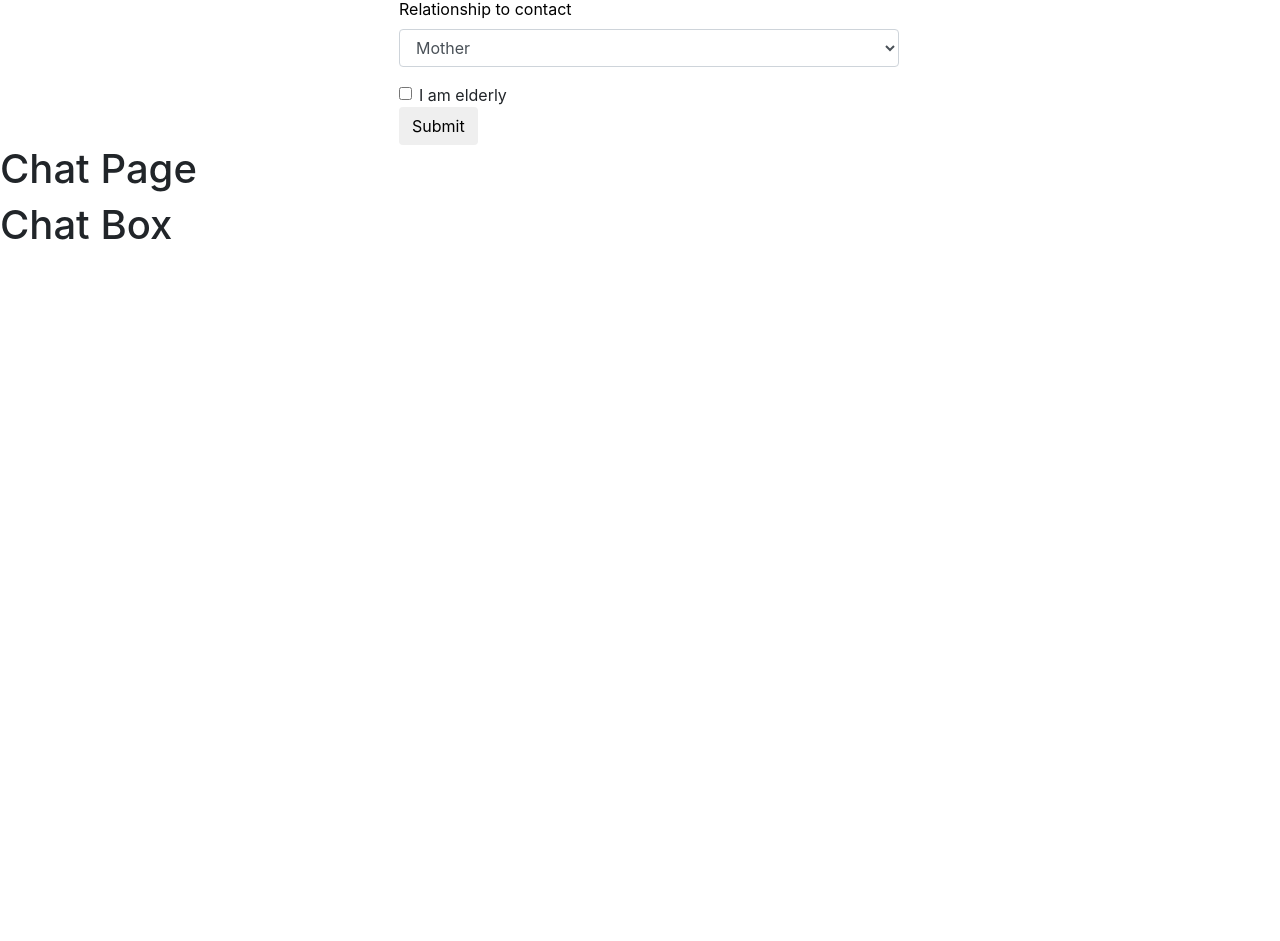
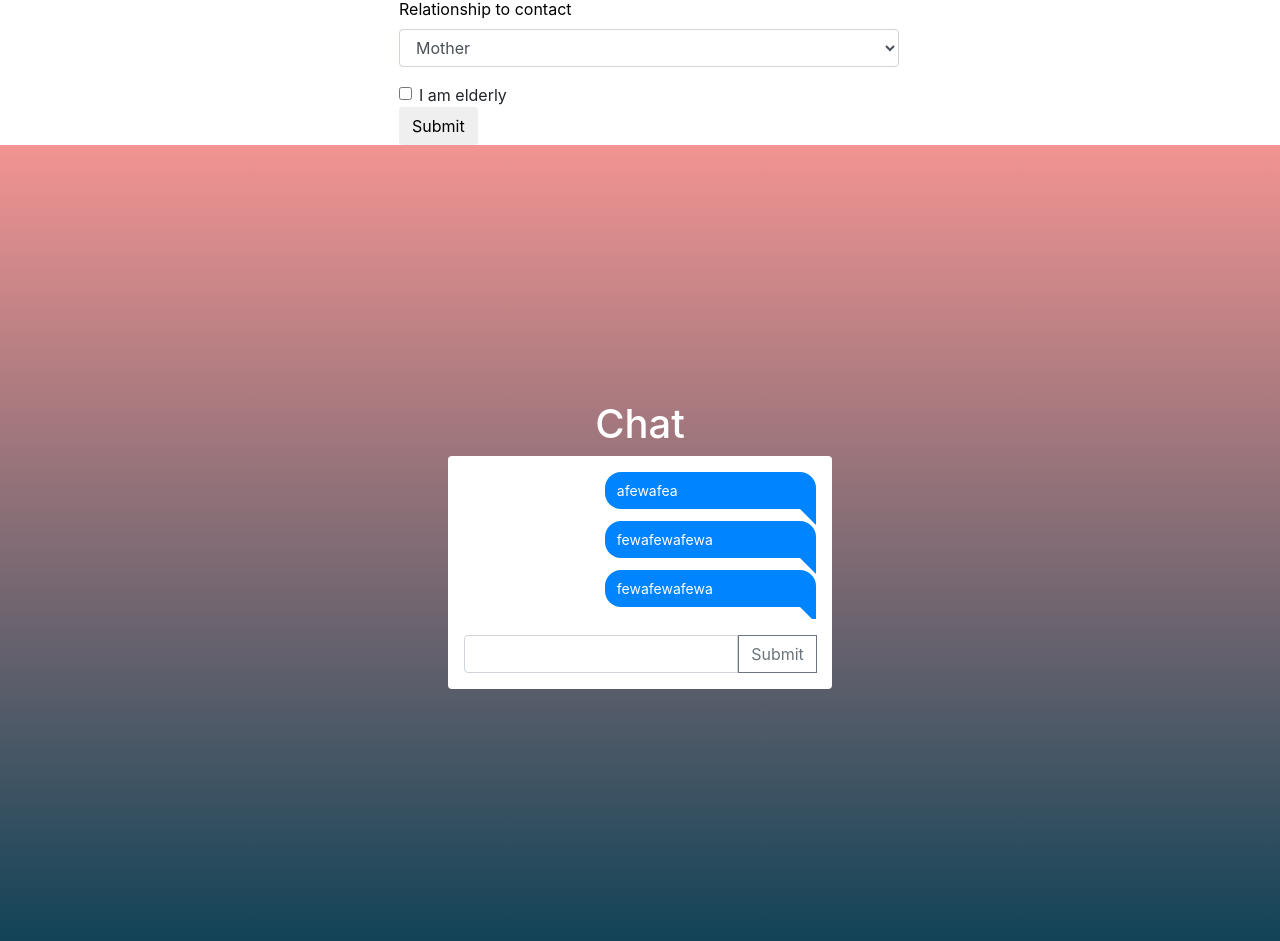
Before and after one commit to miisaka/emobot, an Angular app in the folder app/static/: page / in a window 1280 px wide. Shown: the part 713-1654 px from the top of the page. Before the commit the page ends 970 px from the top, so only its background shows below. Built offline with nearby package versions, Linux system fonts and the light colour scheme.

Commit message:
add style chat bot

```diff
--- /dev/null
+++ b/app/static/src/app/chat/components/chat-page/chat-page.component.scss
@@ -0,0 +1,23 @@
+:host {
+  display: block;
+}
+.chat-page {
+  min-height: 100vh;
+  display: flex;
+  align-items: center;
+  background: #114357; /* fallback for old browsers */
+  background: -webkit-linear-gradient(to top, #114357, #f29492); /* Chrome 10-25, Safari 5.1-6 */
+  background: linear-gradient(to top, #114357, #f29492); /* W3C, IE 10+/ Edge, Firefox 16+, Chrome 26+, Opera 12+, Safari 7+ */
+}
+.chat-box {
+  max-width: 460px;
+  margin-right: auto;
+  margin-left: auto;
+  color: white;
+}
+.chat {
+  color: black;
+  padding: 1rem;
+  border-radius: .25rem;
+  background-color: white;
+}
--- a/app/static/src/app/chat/components/chat-page/chat-page.component.ts
+++ b/app/static/src/app/chat/components/chat-page/chat-page.component.ts
@@ -4,13 +4,15 @@ import { Component } from "@angular/core";
   selector: 'chat-page',
   template: `
     <div class="chat-page">
-      <h1>Chat Page</h1>
-      <chat></chat>
+      <div class="chat-box">
+        <div class="text-center">
+          <h1>Chat</h1>
+        </div>
+        <chat class="chat"></chat>
+      </div>
     </div>
   `,
-  styles: [`
-
-  `]
+  styleUrls: ['./chat-page.component.scss']
 })
 export class ChatPageComponent {
 
--- /dev/null
+++ b/app/static/src/app/chat/containers/chat/chat.component.scss
@@ -0,0 +1,57 @@
+:host {
+  display: block;
+}
+
+$message-tip: .5rem;
+
+.message-wrapper {
+  padding-bottom: 1rem;
+}
+.message-container {
+  max-height: 480px;
+  overflow-y: scroll;
+}
+
+.message-list {
+
+}
+
+.message-item {
+  background-color: #0084ff;
+  padding: .5rem .75rem;
+  color: white;
+  font-size: .875rem;
+  border-radius: 1rem;
+  max-width: 60%;
+  margin-bottom: .75rem;
+  position: relative;
+
+  &:before {
+    content: " ";
+    height: $message-tip;
+    width: $message-tip;
+    border: solid $message-tip #0084ff;
+    position: absolute;
+    bottom: -$message-tip * 2;
+    border-bottom: solid $message-tip transparent;
+  }
+}
+.message-item-left {
+  border-bottom-left-radius: 0;
+  background: #585858;
+  &:before {
+    border-color: #585858;
+    left: 0;
+    border-right: solid $message-tip transparent;
+    border-bottom-color: transparent;
+  }
+}
+.message-item-right {
+  margin-left: auto;
+  border-bottom-right-radius: 0;
+
+  &:before {
+    right: 0;
+    border-left: solid $message-tip transparent;
+  }
+}
--- a/app/static/src/app/chat/containers/chat/chat.component.ts
+++ b/app/static/src/app/chat/containers/chat/chat.component.ts
@@ -3,12 +3,28 @@ import { Component } from "@angular/core";
 @Component({
   selector: 'chat',
   template: `
-    <h1>Chat Box</h1>
+    <div class="chat">
+      <div class="message-wrapper">
+        <div class="message-container">
+          <div class="message-list">
+            <div class="message-item message-item-right" *ngFor="let message of messages">
+              {{ message }}
+            </div>
+          </div>
+        </div>
+      </div>
+      <div class="send-box">
+        <div class="input-group">
+          <input type="text" class="form-control" placeholder="" aria-label="" aria-describedby="basic-addon1">
+          <div class="input-group-prepend">
+            <button class="btn btn-outline-secondary" type="button">Submit</button>
+          </div>
+        </div>
+      </div>
+    </div>
   `,
-  styles: [`
-
-  `]
+  styleUrls: ['./chat.component.scss']
 })
 export class ChatComponent {
-
+  messages = ['afewafea', 'fewafewafewa', 'fewafewafewa']
 }
```
